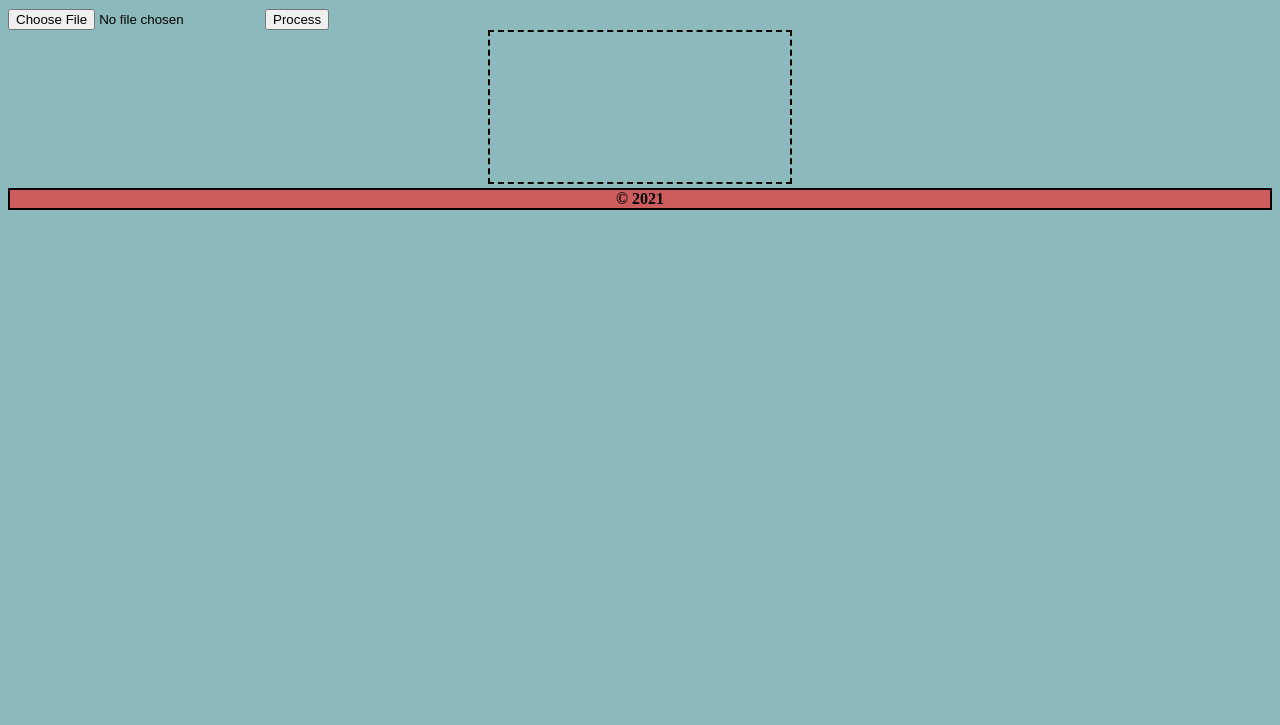
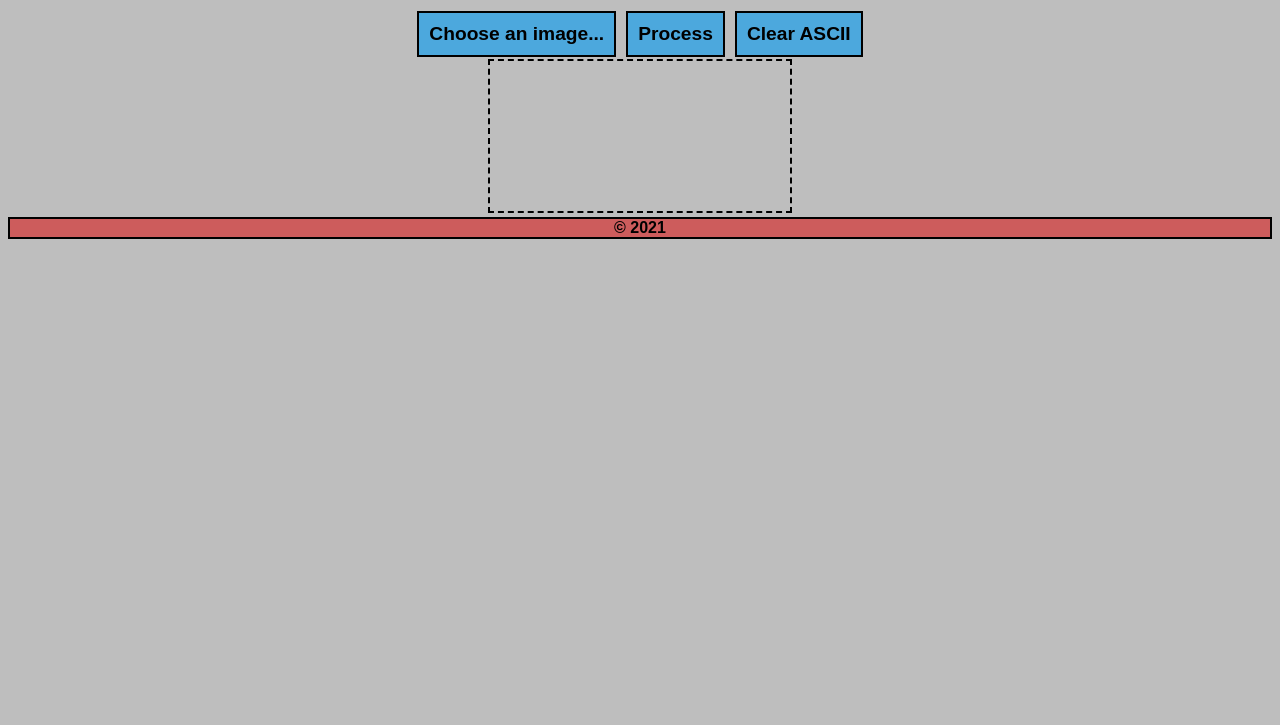
Before and after one commit to msvanhoose/ascii_from_image, a plain HTML site: page index.html in a window 1280 px wide. Shown: the part 75-800 px from the top of the page. Drawn offline with Linux system fonts and the light colour scheme.

Commit message:
Added style to buttons, change page syle a bit, added clear button

```diff
--- a/css/base.css
+++ b/css/base.css
@@ -1,5 +1,5 @@
 body{
-    background-color: rgba(95, 158, 160, 0.712);
+    background-color: rgba(126, 126, 126, 0.5);
     /* font-family:Arial, Helvetica, sans-serif; */
 }
 
@@ -8,6 +8,7 @@ h1, footer{
     border:  2px solid black;
     text-align: center;
     font-weight: bold;
+    font-family:Arial, Helvetica, sans-serif;
 }
 
 canvas{
@@ -22,3 +23,37 @@ canvas{
     /* font-family: monospace; */
     white-space: pre;
 }
+
+.hide_input{
+    width: 0.1px;
+	height: 0.1px;
+	opacity: 0;
+	overflow: hidden;
+	position: absolute;
+	z-index: -1;
+}
+
+.custom_btn {
+    display: inline-block;
+    background-color: rgb(76, 168, 221);
+    color: black;
+    font-weight: bold;
+    font-size: larger;
+    font-family:Arial, Helvetica, sans-serif;
+    border: 2px solid black;
+    text-decoration: none;
+    padding: 10px 10px 10px 10px;
+    margin: 2px 5px 2px 5px;
+}
+
+.custom_btn:hover{
+    opacity: .5;
+    cursor: pointer;
+}
+
+#input_container{
+    width: 50%;
+    margin: auto;
+    display: flex;
+    justify-content: center;
+}
--- a/humans.txt
+++ b/humans.txt
@@ -1,7 +1,7 @@
 /* TEAM */
 Lead Engineer: Matthew S. van Hoose
 Site: github.com/msvanhoose
-Location: IN, USA
+Location: Carmel, IN, USA
 
 Opinonated Chimp: Samuel A. Myres
 Site: github.com/samiam2013
--- a/index.html
+++ b/index.html
@@ -12,8 +12,11 @@
 <body>
     <h1>IMAGE-2-ASCII</h1>
     <div id="input_container">
-        <input type='file' id='image_upload' accept="image/*" onchange="import_image_from_upload(event)">
-        <input type='button' id='image_process_ascii' value="Process" onclick="image_2_ascii()">
+        <input type='file' id='image_upload' accept="image/*" class='hide_input'
+            onchange="import_image_from_upload(event)">
+        <label for='image_upload' class="custom_btn">Choose an image...</label>
+        <input type='button' id='image_process_ascii' class="custom_btn" value="Process" onclick="image_2_ascii()">
+        <input type='button' id='image_process_ascii' class="custom_btn" value="Clear ASCII" onclick="claer_ascii()">
     </div>
     <div id="canvas_container">
         <!--<img id='image_preview_display_hidden' style="display: none;" width="420" height="420">-->
--- a/js/main.js
+++ b/js/main.js
@@ -86,3 +86,7 @@ function image_2_ascii() {
     //console.log(ascii_text);
     document.getElementById("ascii_output").innerHTML = ascii_text;
 }
+
+function claer_ascii(){
+    document.getElementById("ascii_output").innerHTML = "";
+}
```
